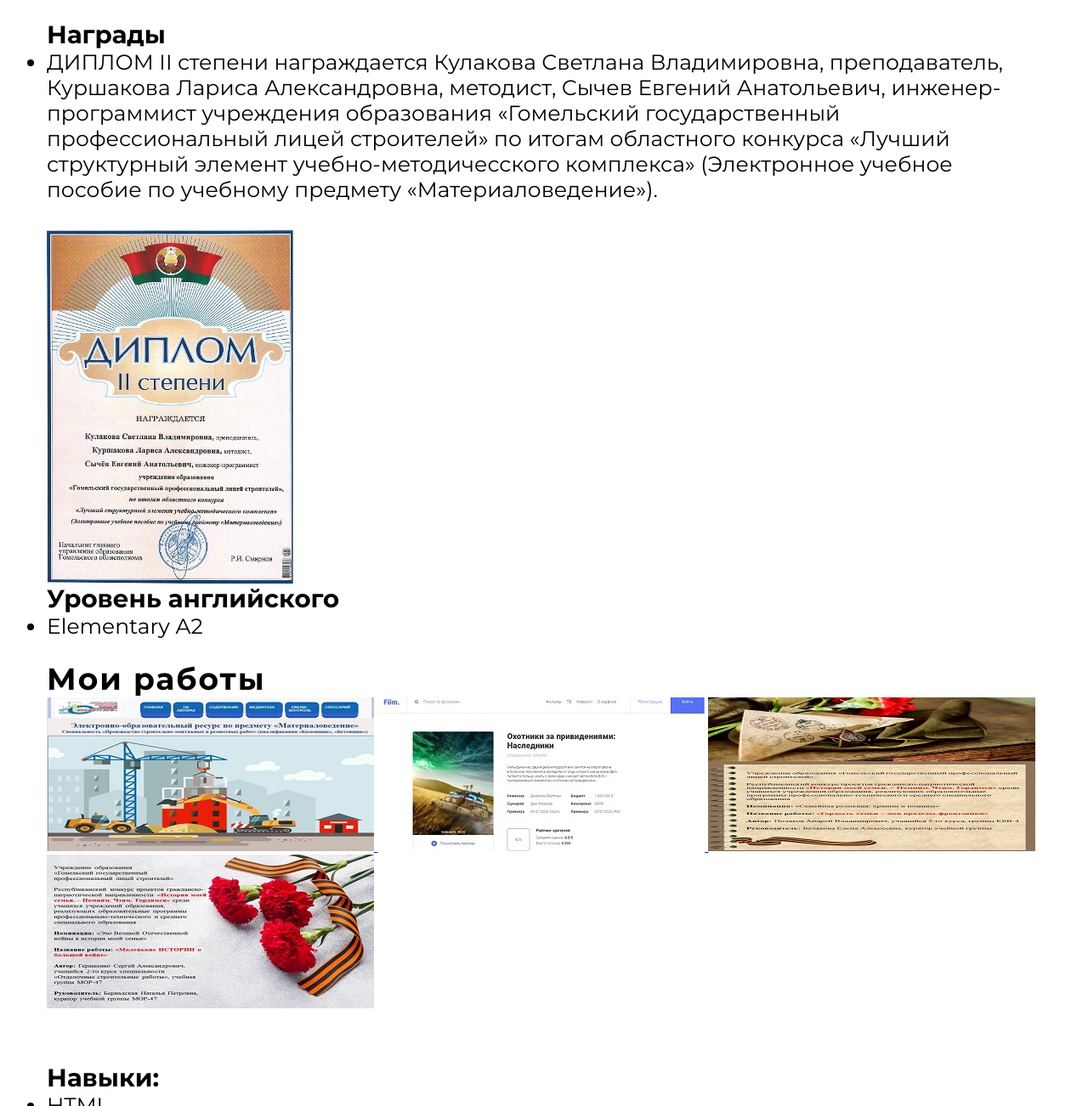
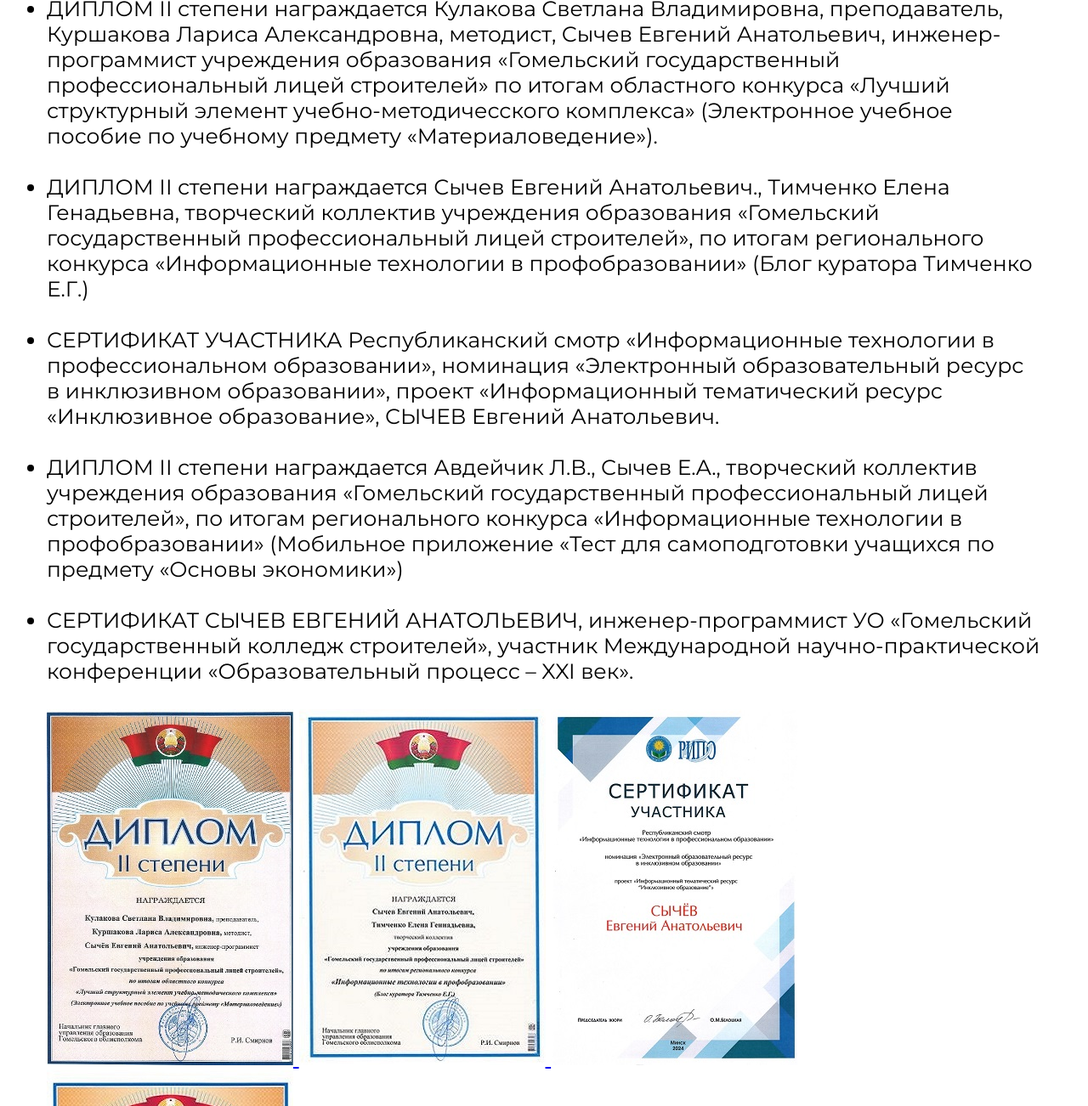
Before and after one commit to ESychev/ESychevPortfolio, a plain HTML site: page index.html in a window 1280 px wide. Shown: the part 890-2192 px from the top of the page at 85% size. Drawn offline with Linux system fonts and the light colour scheme.

Commit message:
add new inform

```diff
--- a/index.html
+++ b/index.html
@@ -64,9 +64,37 @@
                     <li>ДИПЛОМ II степени награждается Кулакова Светлана Владимировна, преподаватель, Куршакова Лариса Александровна, методист, Сычев Евгений Анатольевич, инженер-программист учреждения образования «Гомельский государственный профессиональный
                         лицей строителей» по итогам областного конкурса «Лучший структурный элемент учебно-методичесского комплекса» (Электронное учебное пособие по учебному предмету «Материаловедение»). </li>
                 </ul> <br>
+                <ul>
+                    <li> ДИПЛОМ II степени награждается Сычев Евгений Анатольевич., Тимченко Елена Генадьевна, творческий коллектив учреждения образования «Гомельский государственный профессиональный лицей строителей», по итогам регионального конкурса «Информационные
+                        технологии в профобразовании» (Блог куратора Тимченко Е.Г.) </li>
+                </ul> <br>
+                <ul>
+                    <li> СЕРТИФИКАТ УЧАСТНИКА Республиканский смотр «Информационные технологии в профессиональном образовании», номинация «Электронный образовательный ресурс в инклюзивном образовании», проект «Информационный тематический ресурс «Инклюзивное
+                        образование», СЫЧЕВ Евгений Анатольевич. </li>
+                </ul> <br>
+                <ul>
+                    <li> ДИПЛОМ II степени награждается Авдейчик Л.В., Сычев Е.А., творческий коллектив учреждения образования «Гомельский государственный профессиональный лицей строителей», по итогам регионального конкурса «Информационные технологии в профобразовании»
+                        (Мобильное приложение «Тест для самоподготовки учащихся по предмету «Основы экономики»)</li>
+                </ul> <br>
+                <ul>
+                    <li> СЕРТИФИКАТ СЫЧЕВ ЕВГЕНИЙ АНАТОЛЬЕВИЧ, инженер-программист УО «Гомельский государственный колледж строителей», участник Международной научно-практической конференции «Образовательный процесс – XXI век».
+                    </li>
+                </ul> <br>
                 <div class="portfolio_items">
                     <a href="#" class="item">
                         <img src="./img/diplome.jpg" alt="Web project TimchenkoElena">
+                    </a>
+                    <a href="#" class="item">
+                        <img src="./img/diplomeTim.JPG" alt="Web project TimchenkoElena">
+                    </a>
+                    <a href="#" class="item">
+                        <img src="./img/sertificate.jpg" alt="Web project TimchenkoElena">
+                    </a>
+                    <a href="#" class="item">
+                        <img src="./img/diplomeAv.JPG" alt="Web project TimchenkoElena">
+                    </a>
+                    <a href="#" class="item">
+                        <img src="./img/Сертификат сычев.JPG" alt="Web project TimchenkoElena">
                     </a>
                 </div>
                 <h3>Уровень английского </h3>
```
Also changed, not shown: img/diplomeAv.JPG (added), img/diplomeTim.JPG (added), img/my_photo.jpg, img/sertificate.jpg (added), img/Сертификат сычев.JPG (added).
